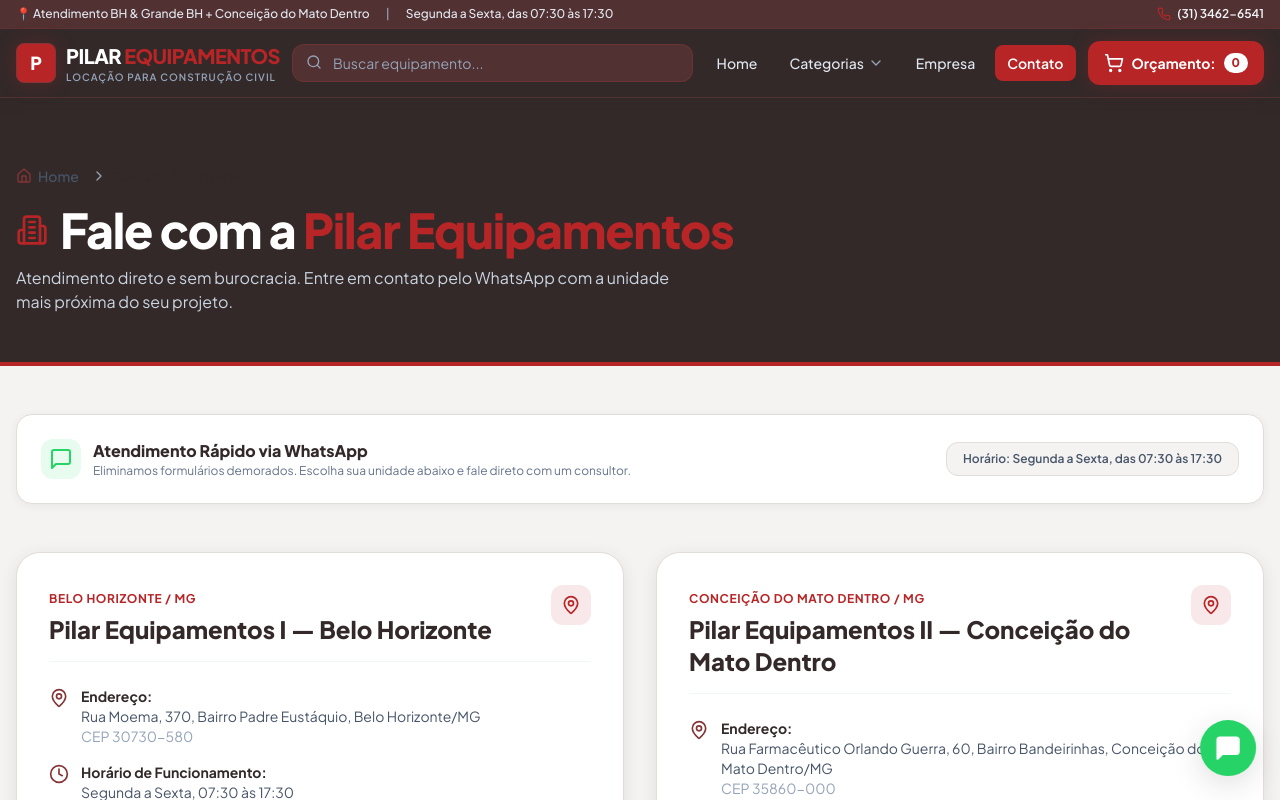
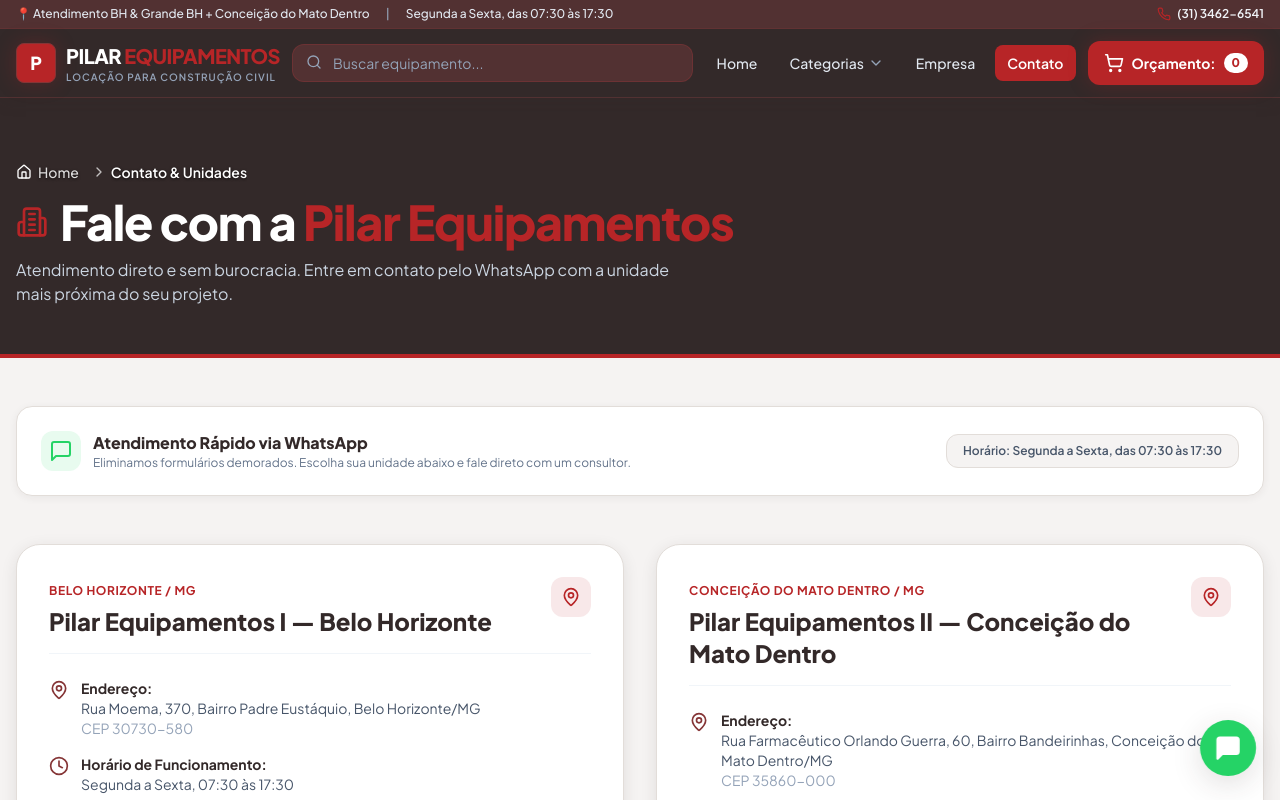
Before and after one commit to gabrielph1x/pilarequipamentos, a React (Vite) app: page /contato in a window 1280 px wide. Shown: the top 800 px of the page. Built offline with nearby package versions, Linux system fonts and the light colour scheme.

Commit message:
fix: correção de cores no header e bug de mensagem do whatsapp

```diff
--- a/src/components/Breadcrumb.jsx
+++ b/src/components/Breadcrumb.jsx
@@ -2,16 +2,24 @@
 import { Link } from 'react-router-dom';
 import { ChevronRight, Home } from 'lucide-react';
 
-export default function Breadcrumb({ items = [] }) {
+export default function Breadcrumb({ items = [], variant = 'dark', className = '' }) {
+  const isDark = variant === 'dark';
+  const textShadowStyle = isDark ? { textShadow: '0 1px 3px rgba(0, 0, 0, 0.7)' } : {};
+
   return (
-    <nav className="flex items-center text-sm text-slate-600 my-4 overflow-x-auto py-1" aria-label="Breadcrumb">
+    <nav className={`flex items-center text-sm my-3 overflow-x-auto py-1 ${isDark ? 'text-white' : 'text-slate-600'} ${className}`} aria-label="Breadcrumb">
       <ol className="inline-flex items-center space-x-1 md:space-x-2 whitespace-nowrap">
         <li className="inline-flex items-center">
           <Link
             to="/"
-            className="inline-flex items-center text-slate-600 hover:text-pilar-red font-medium transition-colors gap-1.5"
+            style={textShadowStyle}
+            className={`inline-flex items-center font-medium transition-colors gap-1.5 ${
+              isDark
+                ? 'text-white/85 hover:text-white'
+                : 'text-slate-600 hover:text-pilar-red'
+            }`}
           >
-            <Home className="w-4 h-4 text-pilar-terracotta" />
+            <Home className={`w-4 h-4 ${isDark ? 'text-white' : 'text-pilar-terracotta'}`} />
             <span>Home</span>
           </Link>
         </li>
@@ -19,15 +27,26 @@
           const isLast = index === items.length - 1;
           return (
             <li key={index} className="inline-flex items-center">
-              <ChevronRight className="w-4 h-4 text-slate-400 mx-1 shrink-0" />
+              <ChevronRight className={`w-4 h-4 mx-1 shrink-0 ${isDark ? 'text-white/70' : 'text-slate-400'}`} style={textShadowStyle} />
               {isLast || !item.url ? (
-                <span className="font-semibold text-pilar-charcoal max-w-[200px] md:max-w-xs truncate" title={item.label}>
+                <span
+                  style={textShadowStyle}
+                  className={`font-semibold max-w-[200px] md:max-w-xs truncate ${
+                    isDark ? 'text-white font-bold' : 'text-pilar-charcoal'
+                  }`}
+                  title={item.label}
+                >
                   {item.label}
                 </span>
               ) : (
                 <Link
                   to={item.url}
-                  className="font-medium text-slate-600 hover:text-pilar-red transition-colors"
+                  style={textShadowStyle}
+                  className={`font-medium transition-colors ${
+                    isDark
+                      ? 'text-white/85 hover:text-white'
+                      : 'text-slate-600 hover:text-pilar-red'
+                  }`}
                 >
                   {item.label}
                 </Link>
--- a/src/components/CategoryNavScroll.jsx
+++ b/src/components/CategoryNavScroll.jsx
@@ -106,7 +106,7 @@
   };
 
   return (
-    <section id="categorias-quick-access" className="bg-[#332929] border-y border-pilar-wine py-2.5 sm:py-3.5 px-3 sm:px-4 relative z-30 shadow-pilar-md w-full select-none">
+    <section id="categorias-quick-access" className="bg-[#332929] border-b border-white/10 py-2.5 sm:py-3.5 px-3 sm:px-4 relative z-30 shadow-pilar-md w-full select-none">
       <div className="max-w-7xl mx-auto relative flex items-center">
 
         {/* Botão de Navegação Esquerda (Mobile/Tablet apenas - OCULTO no Desktop lg:) */}
--- a/src/pages/CategoryListing.jsx
+++ b/src/pages/CategoryListing.jsx
@@ -36,9 +36,9 @@
   }, [currentCategory, searchQuery, sortBy]);
 
   return (
-    <div className="bg-pilar-bg min-h-screen space-y-6 pb-16 w-full overflow-x-hidden">
+    <div className="bg-pilar-bg min-h-screen pb-16 w-full overflow-x-hidden">
       {/* Category Banner Header */}
-      <section className="bg-[#332929] text-white relative py-8 sm:py-12 px-4 border-b-4 border-pilar-red overflow-hidden w-full">
+      <section className="bg-[#332929] text-white relative py-8 sm:py-12 px-4 overflow-hidden w-full">
         <div
           className="absolute inset-0 bg-cover bg-center opacity-25"
           style={{ backgroundImage: `url('${currentCategory.bannerImage}')` }}
@@ -57,7 +57,7 @@
       {/* Categories Scroll Quick Access */}
       <CategoryNavScroll activeSlug={currentCategory.slug} />
 
-      <div className="max-w-7xl mx-auto px-4 space-y-6 w-full">
+      <div className="max-w-7xl mx-auto px-4 space-y-6 w-full mt-6">
         {/* Barra de Busca e Ordenação Otimizada para Mobile (Correção Bug 3 & 4) */}
         <div className="bg-white rounded-2xl p-4 border border-pilar-border shadow-pilar-sm space-y-3 md:space-y-0 md:flex md:items-center md:justify-between gap-4">
 
--- a/src/pages/ProductDetail.jsx
+++ b/src/pages/ProductDetail.jsx
@@ -56,6 +56,7 @@
       {/* Container Principal */}
       <div className="max-w-7xl mx-auto px-4 pt-6 space-y-8">
         <Breadcrumb
+          variant="light"
           items={[
             { label: product.categoryName, url: `/categoria/${product.categorySlug}` },
             { label: product.name }
```
Also changed, not shown: 26 other files (tests, documents, lock files or other folders).
